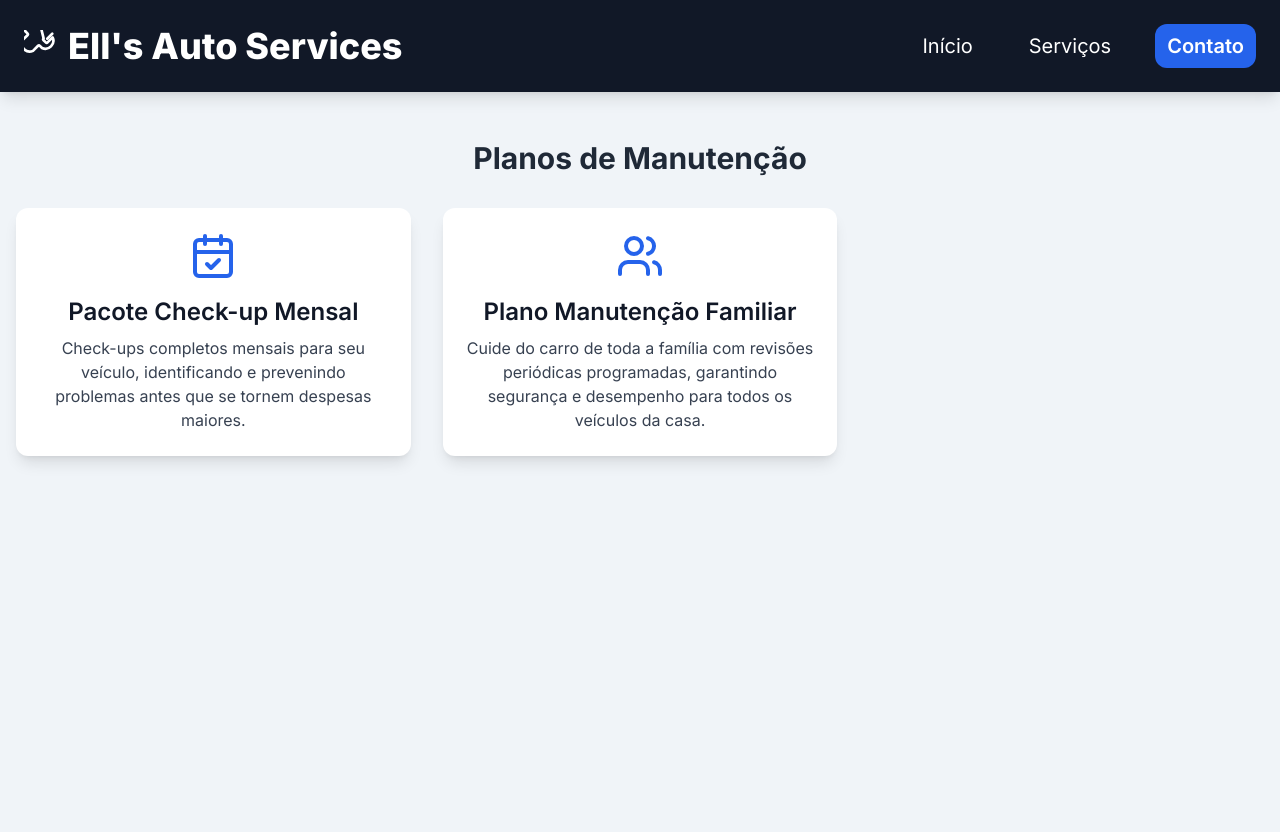
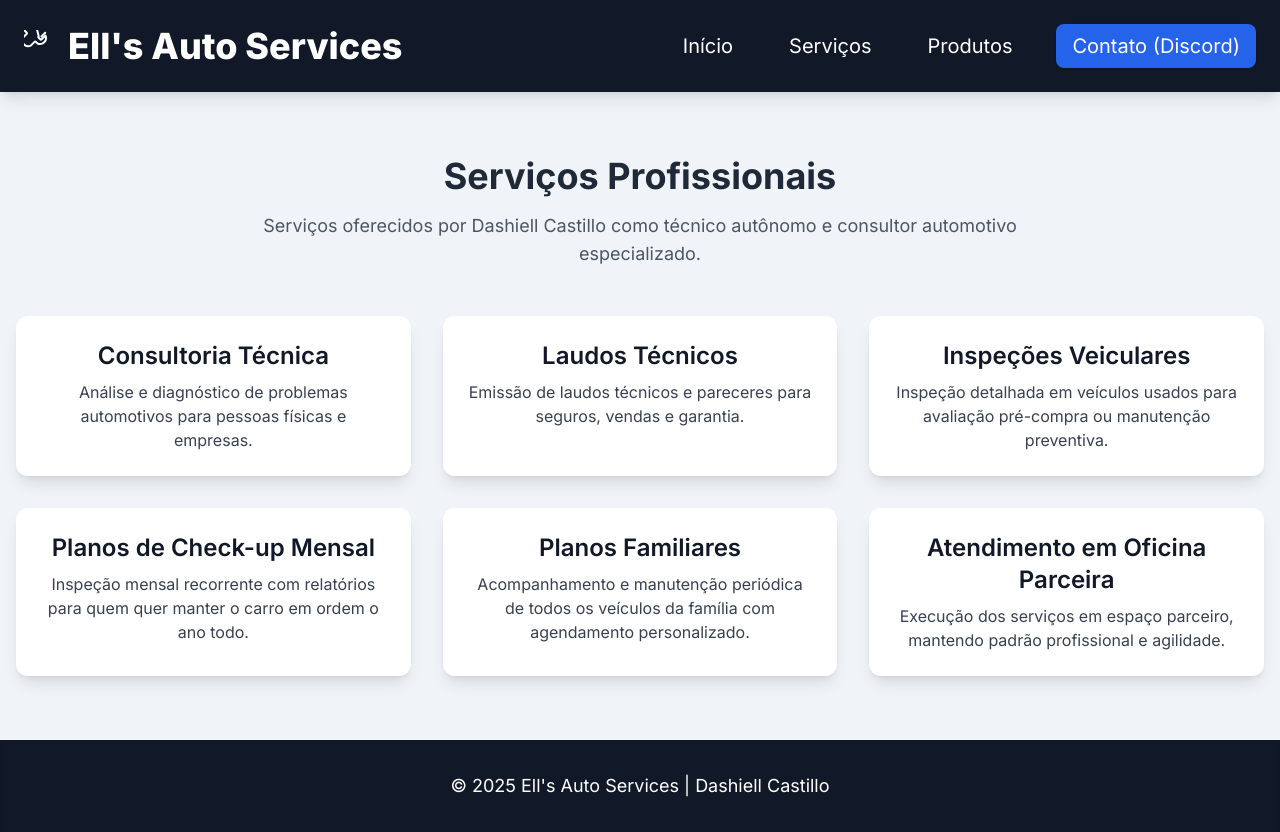
Before and after one commit to urlbravon/Castillo-sWorkwrench.github.io, a plain HTML site: page index.html in a window 1280 px wide. Before the commit the page ends 800 px from the top, so only its background shows below. Drawn offline with nearby package versions, Linux system fonts and the light colour scheme.

Commit message:
Update index.html

```diff
--- a/index.html
+++ b/index.html
@@ -35,14 +35,14 @@
             overflow: hidden;
         }
         .carousel-image {
-            transition: opacity 1s ease-in-out;
+            transition: opacity 1.5s ease-in-out;
             position: absolute;
             width: 100%;
             height: 100%;
             object-fit: cover;
             top: 0;
             left: 0;
-            box-shadow: inset 0 0 80px rgba(0, 0, 0, 0.5);
+            filter: brightness(0.7);
         }
         .carousel-image.hidden {
             opacity: 0;
@@ -52,20 +52,6 @@
             opacity: 1;
             z-index: 2;
         }
-        @keyframes fadeInDown {
-            from { opacity: 0; transform: translateY(-20px); }
-            to { opacity: 1; transform: translateY(0); }
-        }
-        @keyframes fadeInUp {
-            from { opacity: 0; transform: translateY(20px); }
-            to { opacity: 1; transform: translateY(0); }
-        }
-        .animate-fade-in-down {
-            animation: fadeInDown 1s ease-out forwards;
-        }
-        .animate-fade-in-up {
-            animation: fadeInUp 1s ease-out forwards;
-        }
     </style>
 </head>
 <body class="min-h-screen flex flex-col">
@@ -73,61 +59,87 @@
     <header class="bg-gray-900 text-white p-4 md:p-6 shadow-lg">
         <div class="container mx-auto flex flex-col md:flex-row items-center justify-between">
             <a href="#" class="text-3xl md:text-4xl font-extrabold flex items-center mb-4 md:mb-0 transform hover:scale-105 transition-transform duration-300">
-                <svg xmlns="http://www.w3.org/2000/svg" width="32" height="32" viewBox="0 0 24 24" fill="none" stroke="currentColor" stroke-width="2" stroke-linecap="round" stroke-linejoin="round" class="lucide lucide-wrench mr-3">
-                    <path d="M14.7 6.3a1 1 0 0 0 0 1.4l1.6 1.6a1 1 0 0 0 1.4 0l3.77-3.77a6 6 0 0 1-7.94 7.94l-1.6-1.6a1 1 0 0 0-1.4 0l-3.77 3.77a6 6 0 0 1-7.94-7.94l3.77-3.77a1 1 0 0 0 0-1.4l-1.6-1.6a6 6 0 0 1 7.94-7.94l3.77 3.77a1 1 0 0 0 0 1.4z"/>
-                    <path d="m21.2 2.8-3.77 3.77"/>
-                </svg>
+                <svg xmlns="http://www.w3.org/2000/svg" width="32" height="32" fill="none" stroke="currentColor" stroke-width="2" stroke-linecap="round" stroke-linejoin="round" class="lucide lucide-wrench mr-3"><path d="M14.7 6.3a1 1 0 0 0 0 1.4l1.6 1.6a1 1 0 0 0 1.4 0l3.77-3.77a6 6 0 0 1-7.94 7.94l-1.6-1.6a1 1 0 0 0-1.4 0l-3.77 3.77a6 6 0 0 1-7.94-7.94l3.77-3.77a1 1 0 0 0 0-1.4l-1.6-1.6a6 6 0 0 1 7.94-7.94l3.77 3.77a1 1 0 0 0 0 1.4z"/><path d="m21.2 2.8-3.77 3.77"/></svg>
                 Ell's Auto Services
             </a>
             <nav class="flex flex-wrap justify-center space-x-4 md:space-x-8 text-lg md:text-xl">
                 <a href="#" class="hover:text-blue-400 transition-colors duration-200 py-2 px-3 rounded-lg">Início</a>
                 <a href="#" class="hover:text-blue-400 transition-colors duration-200 py-2 px-3 rounded-lg">Serviços</a>
-                <a href="https://discord.gg/576Ubq59E7" target="_blank" class="hover:text-blue-400 transition-colors duration-200 py-2 px-3 rounded-lg bg-blue-600 hover:bg-blue-700 text-white font-semibold rounded-xl">Contato</a>
+                <a href="#" class="hover:text-blue-400 transition-colors duration-200 py-2 px-3 rounded-lg">Produtos</a>
+                <a href="https://discord.gg/576Ubq59E7" target="_blank" class="hover:text-blue-400 transition-colors duration-200 py-2 px-3 rounded-lg bg-blue-600 text-white rounded-full px-4 py-1 shadow hover:bg-blue-700">Contato (Discord)</a>
             </nav>
         </div>
     </header>
 
-    <!-- RESTANTE DO CÓDIGO INALTERADO ATÉ OS SERVIÇOS -->
-    <!-- ... -->
+    <!-- Conteúdo principal e carrossel aqui -->
 
-    <!-- Adição dos Planos Mensais novamente -->
-    <section class="container mx-auto px-4 py-12">
-        <h2 class="text-3xl font-bold text-center mb-8 text-gray-800">Planos de Manutenção</h2>
+    <!-- Sessão de Serviços reformulados para autônomo -->
+    <section class="container mx-auto px-4 py-16">
+        <h2 class="text-4xl font-bold text-center mb-4 text-gray-800">Serviços Profissionais</h2>
+        <p class="text-lg text-center mb-12 max-w-3xl mx-auto text-gray-600">
+            Serviços oferecidos por Dashiell Castillo como técnico autônomo e consultor automotivo especializado.
+        </p>
         <div class="grid grid-cols-1 sm:grid-cols-2 lg:grid-cols-3 gap-8">
-            <div class="bg-white rounded-xl shadow-lg p-6 text-center transform hover:scale-105 transition-transform duration-300 group relative">
-                <div class="text-blue-600 mb-4">
-                    <svg xmlns="http://www.w3.org/2000/svg" width="48" height="48" viewBox="0 0 24 24" fill="none" stroke="currentColor" stroke-width="2" stroke-linecap="round" stroke-linejoin="round" class="lucide lucide-calendar-check mx-auto">
-                        <path d="M8 2v4"/>
-                        <path d="M16 2v4"/>
-                        <rect width="18" height="18" x="3" y="4" rx="2"/>
-                        <path d="M3 10h18"/>
-                        <path d="m9 16 2 2 4-4"/>
-                    </svg>
-                </div>
-                <h3 class="text-2xl font-semibold mb-2 text-gray-900">Pacote Check-up Mensal</h3>
-                <p class="text-gray-700">Check-ups completos mensais para seu veículo, identificando e prevenindo problemas antes que se tornem despesas maiores.</p>
-                <div class="absolute inset-0 bg-blue-600 bg-opacity-95 text-white flex items-center justify-center p-4 rounded-xl opacity-0 group-hover:opacity-100 transition-opacity duration-300">
-                    <span class="text-xl font-bold">Plano Recorrente Mensal</span>
-                </div>
+            <div class="bg-white rounded-xl shadow-lg p-6 text-center hover:scale-105 transition-transform duration-300">
+                <h3 class="text-2xl font-semibold mb-2 text-gray-900">Consultoria Técnica</h3>
+                <p class="text-gray-700">Análise e diagnóstico de problemas automotivos para pessoas físicas e empresas.</p>
             </div>
-
-            <div class="bg-white rounded-xl shadow-lg p-6 text-center transform hover:scale-105 transition-transform duration-300 group relative">
-                <div class="text-blue-600 mb-4">
-                    <svg xmlns="http://www.w3.org/2000/svg" width="48" height="48" viewBox="0 0 24 24" fill="none" stroke="currentColor" stroke-width="2" stroke-linecap="round" stroke-linejoin="round" class="lucide lucide-users mx-auto">
-                        <path d="M16 21v-2a4 4 0 0 0-4-4H6a4 4 0 0 0-4 4v2"/>
-                        <circle cx="9" cy="7" r="4"/>
-                        <path d="M22 21v-2a4 4 0 0 0-3-3.87"/>
-                        <path d="M16 3.13a4 4 0 0 1 0 7.75"/>
-                    </svg>
-                </div>
-                <h3 class="text-2xl font-semibold mb-2 text-gray-900">Plano Manutenção Familiar</h3>
-                <p class="text-gray-700">Cuide do carro de toda a família com revisões periódicas programadas, garantindo segurança e desempenho para todos os veículos da casa.</p>
-                <div class="absolute inset-0 bg-blue-600 bg-opacity-95 text-white flex items-center justify-center p-4 rounded-xl opacity-0 group-hover:opacity-100 transition-opacity duration-300">
-                    <span class="text-xl font-bold">Plano Recorrente para Família</span>
-                </div>
+            <div class="bg-white rounded-xl shadow-lg p-6 text-center hover:scale-105 transition-transform duration-300">
+                <h3 class="text-2xl font-semibold mb-2 text-gray-900">Laudos Técnicos</h3>
+                <p class="text-gray-700">Emissão de laudos técnicos e pareceres para seguros, vendas e garantia.</p>
+            </div>
+            <div class="bg-white rounded-xl shadow-lg p-6 text-center hover:scale-105 transition-transform duration-300">
+                <h3 class="text-2xl font-semibold mb-2 text-gray-900">Inspeções Veiculares</h3>
+                <p class="text-gray-700">Inspeção detalhada em veículos usados para avaliação pré-compra ou manutenção preventiva.</p>
+            </div>
+            <div class="bg-white rounded-xl shadow-lg p-6 text-center hover:scale-105 transition-transform duration-300">
+                <h3 class="text-2xl font-semibold mb-2 text-gray-900">Planos de Check-up Mensal</h3>
+                <p class="text-gray-700">Inspeção mensal recorrente com relatórios para quem quer manter o carro em ordem o ano todo.</p>
+            </div>
+            <div class="bg-white rounded-xl shadow-lg p-6 text-center hover:scale-105 transition-transform duration-300">
+                <h3 class="text-2xl font-semibold mb-2 text-gray-900">Planos Familiares</h3>
+                <p class="text-gray-700">Acompanhamento e manutenção periódica de todos os veículos da família com agendamento personalizado.</p>
+            </div>
+            <div class="bg-white rounded-xl shadow-lg p-6 text-center hover:scale-105 transition-transform duration-300">
+                <h3 class="text-2xl font-semibold mb-2 text-gray-900">Atendimento em Oficina Parceira</h3>
+                <p class="text-gray-700">Execução dos serviços em espaço parceiro, mantendo padrão profissional e agilidade.</p>
             </div>
         </div>
     </section>
 
+    <footer class="bg-gray-900 text-white py-8 px-4 text-center shadow-inner">
+        <div class="container mx-auto">
+            <p class="text-lg">&copy; 2025 Ell's Auto Services | Dashiell Castillo</p>
+        </div>
+    </footer>
+
+    <script>
+        document.addEventListener('DOMContentLoaded', () => {
+            const images = [
+                document.getElementById('carousel-img-1'),
+                document.getElementById('carousel-img-2'),
+                document.getElementById('carousel-img-3')
+            ];
+            let currentImageIndex = 0;
+
+            function showImage(index) {
+                images.forEach(img => {
+                    img.classList.remove('active');
+                    img.classList.add('hidden');
+                });
+                images[index].classList.remove('hidden');
+                images[index].classList.add('active');
+            }
+
+            function nextImage() {
+                currentImageIndex = (currentImageIndex + 1) % images.length;
+                showImage(currentImageIndex);
+            }
+
+            setInterval(nextImage, 5000);
+            showImage(currentImageIndex);
+        });
+    </script>
+
 </body>
 </html>
```
